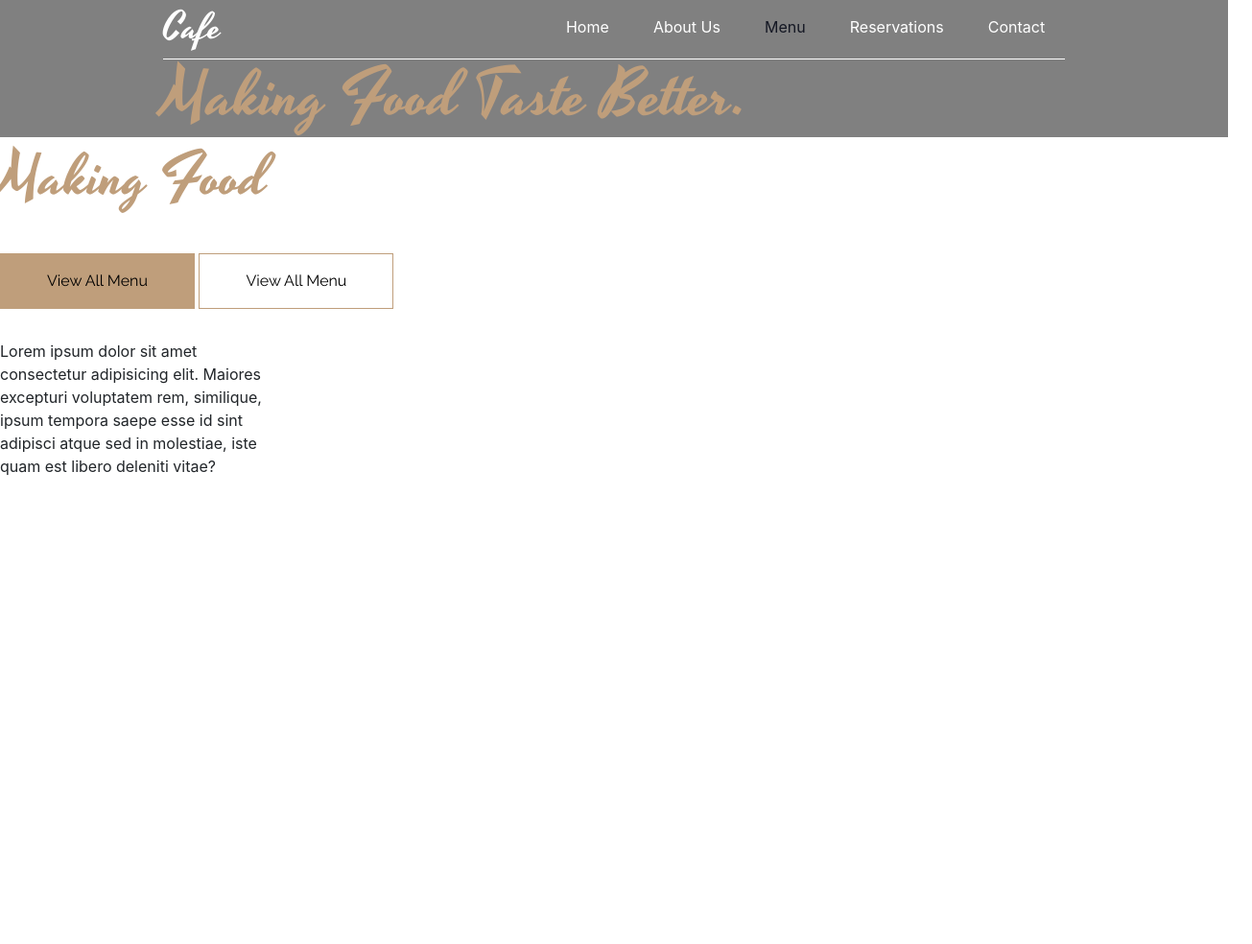
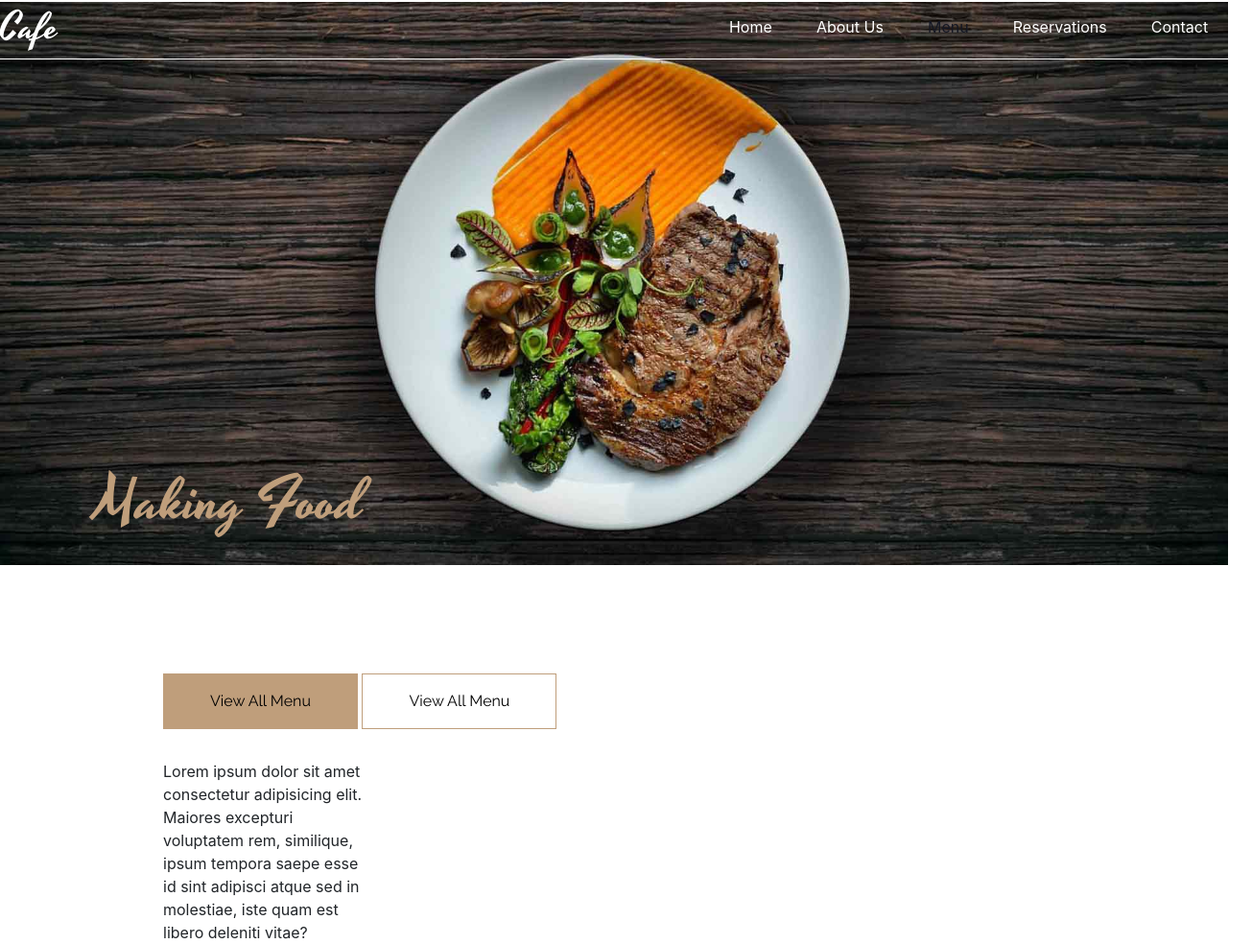
Before and after one commit to SerhiyAntipov/cafe, a website: page app/index.html in a window 1280 px wide. Shown: the whole page at 96% size, 1305 px wide, since content can reach past the window. Before the commit the page ends 800 px from the top, so only its background shows below. Drawn offline with Linux system fonts and the light colour scheme.

Commit message:
header slider 1.0

```diff
--- a/app/index.html
+++ b/app/index.html
@@ -3,10 +3,10 @@
 
 <head>
     <meta charset="UTF-8">
-  <meta name="viewport" content="width=device-width, initial-scale=1.0">
-  <meta http-equiv="X-UA-Compatible" content="ie=edge">
-  <meta name=description>
-  <meta name=description>
+    <meta name='viewport' content='width=device-width,initial-scale=1' />
+    <meta content='true' name='HandheldFriendly' />
+    <meta content='width' name='MobileOptimized' />
+    <meta content='yes' name='apple-mobile-web-app-capable' />
     <title>Cafe</title>
     <link rel="shortcut icon" href="img/favicon.png" type="image/png">
     <link rel="stylesheet" href="modules/normalize/css/normalize.min.css">
@@ -18,7 +18,6 @@
 <body>
     <div class="wrapper">
         <header class="main-header">
-      <div class="container">
             <nav class="main-nav">
                 <a href="#">
                     <h2 class="main-nav__logo">Cafe</h3>
@@ -31,29 +30,34 @@
                     <li><a href="#" class="main-nav__link">Contact</a></li>
                 </ul>
             </nav>
-        <h1 class="c-mongoose">Making Food Taste Better.</h1>
-    </header>
             <div class="slider-header">
                 <div>
-        <h2 class="c-mongoose">Making Food</h2>
+                    <img src="img/header-slider_01.jpg" alt="">
+                    <h2 class="slider-header__title c-mongoose">Making Food</h2>
                 </div>
                 <div>
-        <h2 class="c-mongoose">Taste Better</h2>
+                    <img src="img/header-slider_02.jpg" alt="">
+                    <h2 class="slider-header__title c-mongoose">Taste Better</h2>
+                </div>
+                <div>
+                    <img src="img/header-slider_03.jpg" alt="">
+                    <h2 class="slider-header__title c-mongoose">Making Food</h2>
                 </div>
             </div>
-
-
-
+        </header>
+        <div class="container">
             <button class="btn">View All Menu</button>
             <button class="btn btn-transparent">View All Menu</button>
             <div class="row">
-      <div class="col-sm-12	col-md-6	col-lg-4 col-xl-3">Lorem ipsum dolor sit amet consectetur adipisicing elit.
+                <div class="col-sm-12	col-md-6 col-lg-4 col-xl-3">
+                    Lorem ipsum dolor sit amet consectetur adipisicing elit.
                     Maiores excepturi voluptatem rem,
-        similique, ipsum tempora saepe esse id sint adipisci atque sed in molestiae, iste quam est libero deleniti
-        vitae?</div>
+                    similique, ipsum tempora saepe esse id sint adipisci atque sed in molestiae, iste quam est libero
+                    deleniti
+                    vitae?
                 </div>
             </div>
-
+        </div>
     </div>
 
     <script src="modules/jquery/js/jquery.min.js"></script>
--- a/app/js/index.js
+++ b/app/js/index.js
@@ -1 +1,6 @@
-$('.slider-header').slick();
+$('.slider-header').slick({
+    arrows: false,
+    autoplay: true,
+    autoplaySpeed: 8000,
+    speed: 4000
+});
--- a/app/scss/_typography.scss
+++ b/app/scss/_typography.scss
@@ -1,6 +1,4 @@
 @import "vars";
-
-
 
 html {
     font-size: 16px;
--- a/app/scss/index.scss
+++ b/app/scss/index.scss
@@ -7,12 +7,13 @@
 }
 
 .main-header {
-    background-color: $c-gray;
+    // background-color: $c-gray;
 }
 
 .main-nav {
-    background-color: $c-gray;
+    // background-color: $c-gray;
     display: flex;
+    flex-wrap: wrap;
     justify-content: space-between;
     align-items: center;
     border-bottom: 1px solid $c-white;
@@ -55,3 +56,21 @@
         }
     }
 }
+
+.slider-header {
+    width: 100%;
+    overflow: hidden;
+    margin-top: -60px;
+    z-index: -1;
+
+    img {
+        width: 100vw;
+        height: auto;
+    }
+
+    &__title {
+        position: relative;
+        top: -100px;
+        left: 100px;
+    }
+}
--- a/gulpfile.js
+++ b/gulpfile.js
@@ -51,7 +51,6 @@ gulp.task('bootstrap', function () {
     }))
 });
 //=============================
-
 
 // slick carousel ++++++++++++++
 gulp.task('slick-carousel', function () {
--- a/package.json
+++ b/package.json
@@ -19,8 +19,7 @@
     "gulp-rename": "^1.4.0",
     "gulp-sass": "^4.0.2",
     "gulp-uglify": "^3.0.2",
-    "jquery": "^3.4.1",
-    "normalize.css": "^8.0.1"
+    "jquery": "^3.4.1"
   },
   "dependencies": {
     "slick-carousel": "^1.8.1"
```
Also changed, not shown: app/css/index.css, app/img/header-slider_01.jpg (added), app/img/header-slider_02.jpg (added), app/img/header-slider_03.jpg (added), dist/css/index.css (deleted), dist/fonts/Raleway-Regular.ttf (deleted), dist/fonts/Vollkorn-Regular.ttf (deleted), dist/fonts/Yesteryear-Regular.ttf (deleted), dist/img/favicon.png (deleted), dist/index.html (deleted), dist/js/index.js (deleted), dist/modules/bootstrap/css/bootstrap.min.css (deleted), dist/modules/bootstrap/js/bootstrap.min.js (deleted), dist/modules/jquery/js/jquery.min.js (deleted), 6 more files, 1 other file. Lines whose indentation alone changed are shown as unchanged.
